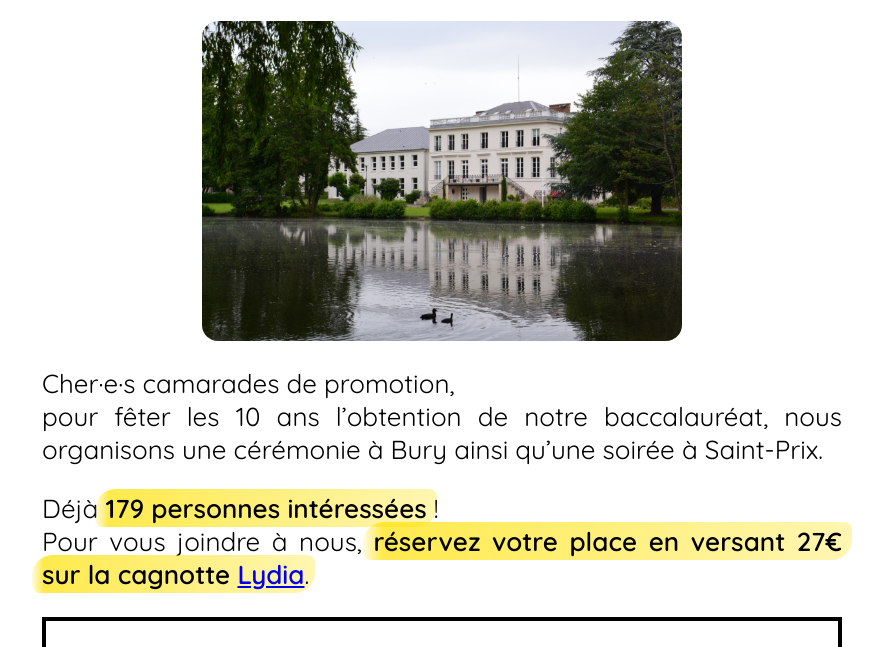
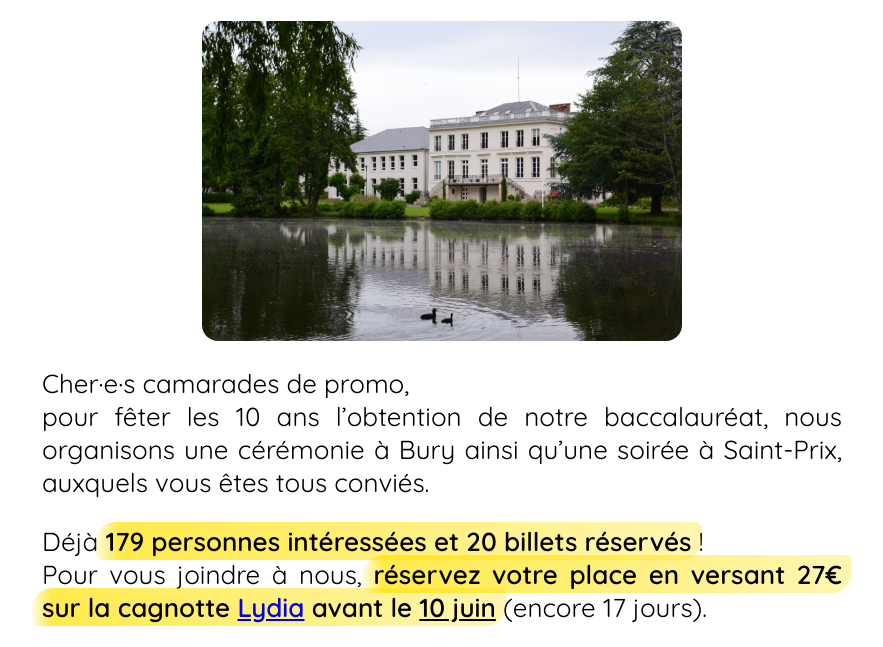
Before and after one commit to ValentinMouret/alumni, a plain HTML site: page public/index.html in a window 1280 px wide. Shown: the part 145-792 px from the top of the page, without its empty margins (198-1081 px from the left). Drawn offline with Linux system fonts and the light colour scheme.

Commit message:
Add a counter of days until deadline
Add a counter of tickets sold. It has to be manually updated.

```diff
--- a/public/index.html
+++ b/public/index.html
@@ -5,12 +5,13 @@
         <meta http-equiv="X-UA-Compatible" content="IE=edge">
         <meta name="viewport" content="width=device-width, initial-scale=1">
         <link href="index.css" rel="stylesheet">
+        <script src="index.js"></script>
 
         <link rel="preconnect" href="https://fonts.googleapis.com">
         <link rel="preconnect" href="https://fonts.gstatic.com" crossorigin>
         <link href="https://fonts.googleapis.com/css2?display=swap&family=Quicksand:wght@400;600" rel="stylesheet">
 
-        <title>Acceuil</title>
+        <title>Alumni Bury</title>
         </head>
         <body>
             <div id="header">
@@ -19,13 +20,15 @@
 
             <img src="./bury.jpg" alt="Notre-Dame de Bury">
 
-            <p>Cher·e·s camarades de promotion,
-                <br/>pour fêter les 10 ans l’obtention de notre baccalauréat, nous organisons une cérémonie à Bury ainsi qu’une soirée à Saint-Prix.
+            <p>Cher·e·s camarades de promo,
+                <br/>pour fêter les 10 ans l’obtention de notre baccalauréat, nous organisons une cérémonie à Bury ainsi qu’une soirée à Saint-Prix, auxquels vous êtes tous conviés.
             </p>
-            <p>Déjà <span class="highlighted"><span id="participants">179</span> personnes intéressées</span> !
+            <p>Déjà <span class="highlighted"><span id="participants">179</span> personnes intéressées et <span id="tickets">20</span> billets réservés</span> !
                 <br/>
-                Pour vous joindre à nous, <span class="highlighted">réservez votre place en versant <b>27€</b> sur la cagnotte <a href="https://lydia-app.com/pots?id=9673-bury-10-ans">Lydia</a></span>.
+                Pour vous joindre à nous, <span class="highlighted">réservez votre place en versant <b>27€</b> sur la cagnotte <a href="https://lydia-app.com/pots?id=9673-bury-10-ans">Lydia</a> avant le <time datetime="2023-06-10">10 juin</time></span> (<span id="days-left"></span>).
             </p>
+
+            <p>Parlez en autour de vous et partagez cette page pour qu’un maximum de personnes soit présent !</p>
 
             <div id="nutshell">
                 <h2>Infos utiles</h2>
@@ -41,6 +44,8 @@
 
             <p>Dans l’esprit de partager de bons souvenirs de cette période, nous sommes après toute photo que vous voudriez partager avec tout le monde. Envoyez les nous par <a href="mailto:ceremonie10ans.bury@gmail.com">mail</a> ! :)</p>
 
+            <p>Merci et à très vite !</p>
+
             <h2>Liens utiles</h2>
             <ul>
                 <li>Cagnotte <a href="https://lydia-app.com/pots?id=9673-bury-10-ans">Lydia</a></li>
--- /dev/null
+++ b/public/index.js
@@ -0,0 +1,21 @@
+const currentDate = new Date()
+const deadline = new Date('2023-06-10')
+
+function dateDifferenceInDays(d1, d2) {
+     const t2 = d2.getTime()
+     const t1 = d1.getTime()
+
+    return Math.floor((t2-t1) / (24 * 3_600 * 1_000)) + 2 // current day and deadline day
+}
+
+function setTimeUntilDeadline() {
+    const node = document.getElementById("days-left")
+    const difference = dateDifferenceInDays(currentDate, deadline)
+    node.textContent = difference > 0 ? `encore ${difference} jour${difference == 1 ? '' : 's'}` : "billeterie fermée"
+}
+
+document.addEventListener("DOMContentLoaded", () => {
+    setTimeUntilDeadline()
+    // Every hour, refresh
+    setInterval(setTimeUntilDeadline, 60 * 60 * 1_000)
+})
```
